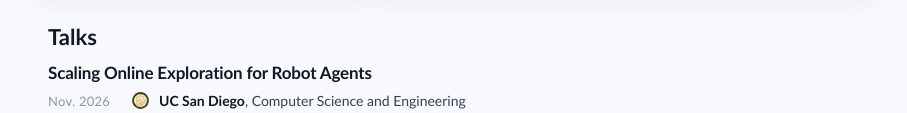
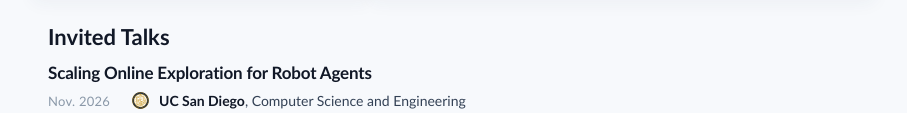
Before and after one commit to hrh6666/hrh6666.github.io, a plain HTML site: page index.html in a window 1280 px wide. Shown: the part 2831-2944 px from the top of the page, without its empty margins (186-1093 px from the left). Drawn offline with Linux system fonts and the light colour scheme.

Commit message:
Retitle the Talks section as Invited Talks
Co-Authored-By: Claude Opus 5 <noreply@anthropic.com>

```diff
--- a/index.html
+++ b/index.html
@@ -723,7 +723,7 @@
           <table class="section-table"><tbody>
             <tr>
               <td style="padding:16px;width:100%;vertical-align:middle">
-                <h2>Talks</h2>
+                <h2>Invited Talks</h2>
                 <div class="talk-block">
                   <div class="talk-title">Scaling Online Exploration for Robot Agents</div>
                   <ul class="talk-venues">
```
